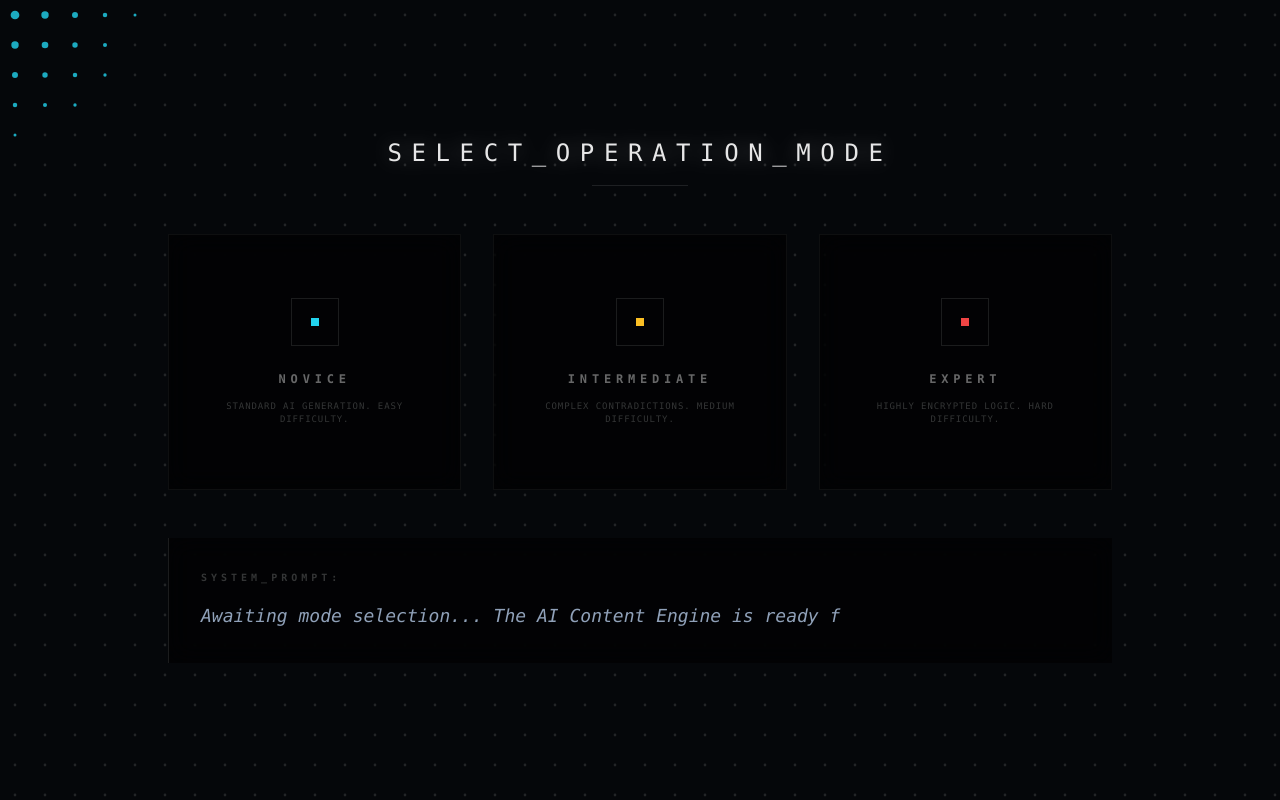
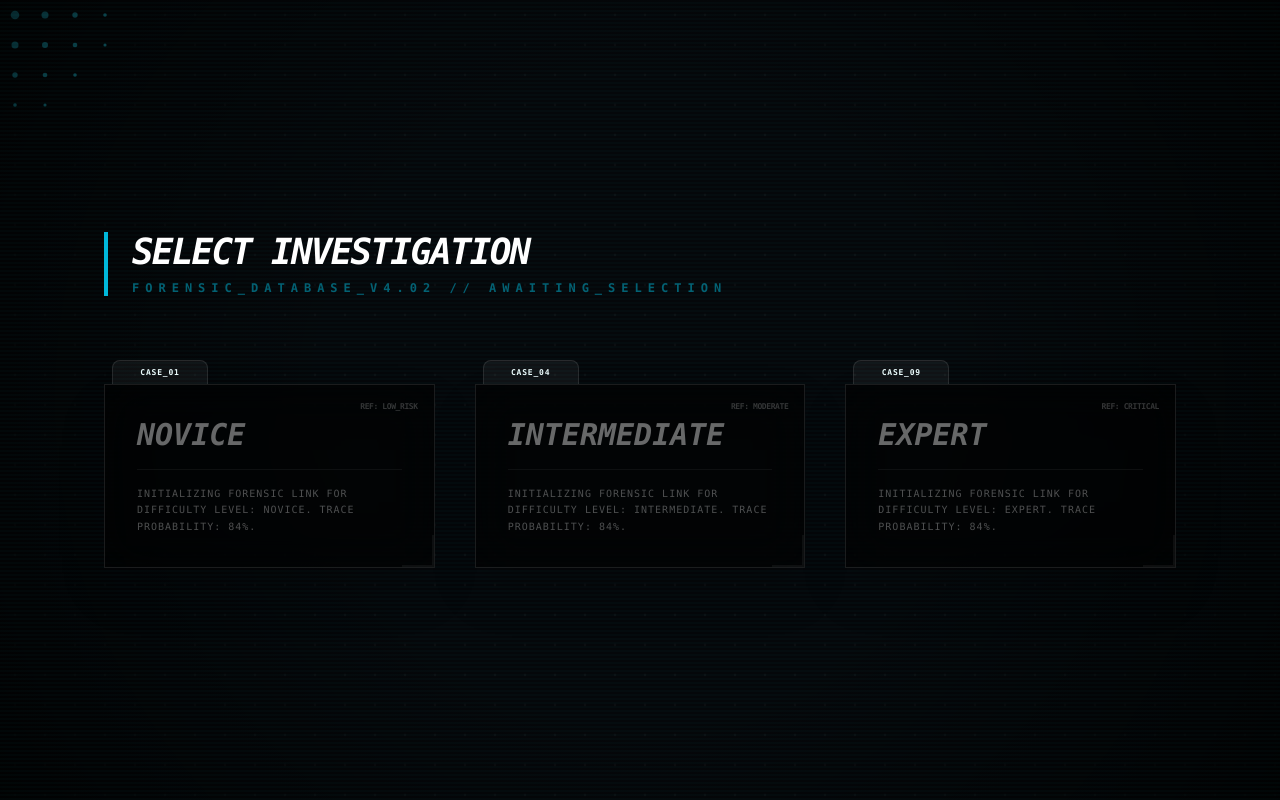
Before and after one commit to aviiii-exe/detective_game, a React app in the folder frontend/: page / in a window 1280 px wide. Built offline with nearby package versions, Linux system fonts and the light colour scheme; the HTML template or start-up script is replaced by a standard one.

Commit message:
revamped the UI

```diff
--- a/frontend/src/index.css
+++ b/frontend/src/index.css
@@ -4,9 +4,7 @@
   0% { transform: translateX(-100%); }
   100% { transform: translateX(100%); }
 }
-@theme {
-  --font-orbitron: "Orbitron", sans-serif;
-}
+
 
 :root {
   --color-frost: #00f2ff;
@@ -49,3 +47,37 @@ body {
   background-size: 40px 40px;
   animation: drift 60s linear infinite;
 }
+
+@import url('https://fonts.googleapis.com/css2?family=Special+Elite&display=swap');
+
+.font-typewriter {
+  font-family: 'Special Elite', typewriter, serif;
+}
+
+/* The "Detective Lens" Overlay */
+.vignette-overlay {
+  background: radial-gradient(circle, transparent 40%, rgba(0,0,0,0.8) 100%);
+  pointer-events: none;
+}
+
+/* Classic Scanlines */
+.scanline-effect {
+  background: linear-gradient(
+    to bottom,
+    transparent 50%,
+    rgba(0, 255, 255, 0.02) 50%
+  );
+  background-size: 100% 4px;
+  pointer-events: none;
+}
+
+@keyframes scan-beam {
+  0% { top: 0%; }
+  50% { top: 100%; }
+  100% { top: 0%; }
+}
+
+/* Ensure the background is truly black for that noir depth */
+body {
+  background-color: #05070a;
+}
--- a/frontend/src/pages/Home.tsx
+++ b/frontend/src/pages/Home.tsx
@@ -1,34 +1,75 @@
+import { Typewriter } from '../components/Typewriter';
+
 export default function Home() {
   return (
-    <div className="flex-1 flex flex-col items-center justify-center relative z-10 w-full h-full p-10 animate-out fade-out duration-[4000ms]">
-      <div className="flex flex-col items-center space-y-16">
+    <div className="flex-1 flex flex-col items-center justify-center relative z-10 w-full h-full p-10 animate-out fade-out duration-[4000ms] bg-[#05070a]">
 
-        {/* THE NEURAL EYE */}
-        <div className="relative w-64 h-64 flex items-center justify-center">
-          <div className="absolute inset-0 border border-cyan-500/20 rounded-full animate-pulse-ring" />
-          <div className="absolute inset-4 border border-cyan-400/10 rounded-full animate-[pulse-ring_5s_ease-in-out_infinite]" />
-          <div className="w-16 h-16 bg-cyan-500/10 rounded-full flex items-center justify-center backdrop-blur-md border border-cyan-400/40 shadow-[0_0_30px_rgba(6,182,212,0.3)] animate-float">
-            <div className="w-2 h-2 bg-cyan-400 rounded-full animate-pulse shadow-[0_0_10px_#22d3ee]" />
+      {/* 1. Grit Overlays for Atmosphere */}
+      <div className="absolute inset-0 vignette-overlay pointer-events-none" />
+      <div className="absolute inset-0 scanline-effect pointer-events-none opacity-40" />
+
+      <div className="flex flex-col items-center space-y-12 relative z-20">
+
+        {/* TOP CLASSIFIED HEADER */}
+        <div className="absolute top-[-100px] flex flex-col items-center space-y-2 opacity-30">
+          <span className="text-[8px] tracking-[1em] text-cyan-500 font-bold uppercase">
+            Federal_Bureau_of_Neural_Intelligence
+          </span>
+          <div className="h-px w-64 bg-gradient-to-r from-transparent via-cyan-500 to-transparent" />
+        </div>
+
+        {/* 2. THE BIOMETRIC SCANNER (The "Soul" Centerpiece) */}
+        <div className="relative w-48 h-64 border border-cyan-500/20 bg-cyan-500/5 p-4 flex flex-col items-center justify-center">
+          {/* Fingerprint / Scanner Icon Area */}
+          <div className="relative w-full h-full border border-cyan-500/10 flex items-center justify-center overflow-hidden">
+            {/* The Scanning Beam */}
+            <div className="absolute top-0 left-0 w-full h-[2px] bg-cyan-400 shadow-[0_0_15px_#22d3ee] animate-[scan-beam_2s_ease-in-out_infinite] z-30" />
+
+            {/* Silhouette / Grid Placeholder */}
+            <div className="opacity-20 flex flex-col items-center space-y-1">
+              {[...Array(8)].map((_, i) => (
+                <div key={i} className="flex space-x-1">
+                  {[...Array(5)].map((_, j) => (
+                    <div key={j} className="w-4 h-4 border border-cyan-500/20" />
+                  ))}
+                </div>
+              ))}
+            </div>
+
+            <div className="absolute inset-0 flex items-center justify-center">
+               <span className="text-[10px] text-cyan-500/40 font-bold animate-pulse uppercase tracking-widest">
+                 Analyzing...
+               </span>
+            </div>
+          </div>
+
+          {/* Status Label */}
+          <div className="mt-4 w-full flex justify-between items-center text-[8px] text-cyan-500/60 font-mono tracking-tighter uppercase">
+            <span>ID: UNKNOWN</span>
+            <span className="animate-pulse">TRACE_ACTIVE</span>
           </div>
         </div>
 
-        {/* UPDATED NAME */}
-        <div className="text-center space-y-6">
-          <h1 className="text-5xl md:text-6xl font-light tracking-[0.2em] text-white opacity-90 drop-shadow-[0_0_20px_rgba(6,182,212,0.5)] uppercase italic">
-            AI case detective game
+        {/* 3. THE NOIR TITLE */}
+        <div className="text-center space-y-4">
+          <h1 className="text-6xl font-black italic tracking-tighter text-white uppercase drop-shadow-[0_0_15px_rgba(255,255,255,0.1)]">
+            AI CASE <span className="text-cyan-500">DETECTIVE</span>
           </h1>
-          <div className="flex items-center justify-center space-x-4">
-             <div className="h-px w-12 bg-cyan-900/50" />
-             <p className="text-[10px] tracking-[0.8em] text-cyan-500 uppercase font-medium">
-               Initializing_Sequence
-             </p>
-             <div className="h-px w-12 bg-cyan-900/50" />
+
+          <div className="font-typewriter text-cyan-500/80 text-sm italic tracking-widest">
+            <Typewriter text="Establishing secure uplink to Case File: #GHOST-92..." delay={40} />
           </div>
         </div>
 
-        {/* VISUAL LOADING BAR (Replaces Button) */}
-        <div className="w-48 h-[1px] bg-cyan-900/30 relative overflow-hidden">
-          <div className="absolute inset-0 bg-cyan-500 animate-[loading-bar_4s_linear_infinite]" />
+        {/* BOTTOM LOADING BAR */}
+        <div className="w-64 space-y-2">
+          <div className="flex justify-between text-[7px] text-cyan-500/40 tracking-widest uppercase">
+            <span>Decrypting_Data</span>
+            <span>74%</span>
+          </div>
+          <div className="w-full h-[2px] bg-cyan-900/30 relative overflow-hidden">
+            <div className="absolute inset-0 bg-cyan-500 animate-[loading-bar_4s_linear_infinite]" />
+          </div>
         </div>
       </div>
     </div>
--- a/frontend/src/pages/Selection.tsx
+++ b/frontend/src/pages/Selection.tsx
@@ -1,62 +1,67 @@
-import { Typewriter } from '../components/Typewriter';
 import DotGrid from '../components/DotGrid';
 
 export default function Selection({ onGenerate }: { onGenerate: (m: string) => void }) {
   const modes = [
-    { id: 'NOVICE', color: '#22d3ee', desc: 'Standard AI generation. Easy difficulty.' },
-    { id: 'INTERMEDIATE', color: '#fbbf24', desc: 'Complex contradictions. Medium difficulty.' },
-    { id: 'EXPERT', color: '#ef4444', desc: 'Highly encrypted logic. Hard difficulty.' }
+    { id: 'NOVICE', code: 'CASE_01', color: '#22d3ee', difficulty: 'LOW_RISK' },
+    { id: 'INTERMEDIATE', code: 'CASE_04', color: '#fbbf24', difficulty: 'MODERATE' },
+    { id: 'EXPERT', code: 'CASE_09', color: '#ef4444', difficulty: 'CRITICAL' }
   ];
 
   return (
-    // The parent must be relative so the absolute DotGrid stays inside it
-    <div className="relative min-h-screen w-full flex items-center justify-center overflow-hidden">
+    <div className="relative min-h-screen w-full flex items-center justify-center overflow-hidden bg-[#05070a]">
+      <DotGrid proximity={120} baseColor="rgba(255, 255, 255, 0.03)" />
 
-      {/* THE GRID (Layer 0) */}
-      <DotGrid />
+      {/* Visual Grit Overlays */}
+      <div className="absolute inset-0 vignette-overlay z-10" />
+      <div className="absolute inset-0 scanline-effect z-10" />
 
-      {/* THE CONTENT (Layer 10) */}
-      <div className="relative z-10 flex flex-col items-center justify-center p-10 space-y-12 max-w-5xl w-full mx-auto animate-in fade-in duration-1000">
-
-        <div className="text-center space-y-4">
-          <h2 className="text-2xl font-light tracking-[0.4em] text-white/90 uppercase drop-shadow-[0_0_10px_rgba(255,255,255,0.3)]">
-            Select_Operation_Mode
+      <div className="relative z-20 w-full max-w-6xl p-10 space-y-16">
+        <div className="space-y-2 border-l-4 border-cyan-500 pl-6">
+          <h2 className="text-4xl font-black italic tracking-tighter text-white uppercase">
+            Select Investigation
           </h2>
-          <div className="w-24 h-px bg-white/10 mx-auto" />
+          <p className="text-xs tracking-[0.5em] text-cyan-500/50 font-bold uppercase">
+            Forensic_Database_v4.02 // Awaiting_Selection
+          </p>
         </div>
 
-        <div className="grid grid-cols-3 gap-8 w-full">
+        <div className="grid grid-cols-3 gap-10">
           {modes.map((mode) => (
             <button
               key={mode.id}
               onClick={() => onGenerate(mode.id)}
-              style={{ '--mode-glow': mode.color } as React.CSSProperties}
-              className="h-64 border border-white/5 bg-black/60 backdrop-blur-md transition-all duration-500 flex flex-col items-center justify-center group p-8 text-center relative overflow-hidden hover:border-[var(--mode-glow)] hover:shadow-[0_0_30px_rgba(0,0,0,0.5),0_0_20px_var(--mode-glow)]"
+              style={{ '--case-color': mode.color } as React.CSSProperties}
+              className="group relative flex flex-col text-left transition-all duration-500 hover:-translate-y-2"
             >
-              <div
-                className="absolute inset-0 translate-y-full group-hover:translate-y-0 transition-transform duration-500 ease-out opacity-10"
-                style={{ backgroundColor: mode.color }}
-              />
-
-              <div className="w-12 h-12 border border-white/10 mb-6 group-hover:rotate-45 transition-all duration-500 flex items-center justify-center relative z-20 group-hover:border-[var(--mode-glow)]">
-                <div className="w-2 h-2" style={{ backgroundColor: mode.color }} />
+              {/* Folder Tab Effect */}
+              <div className="w-24 h-6 bg-white/5 border-t border-x border-white/10 rounded-t-lg ml-2 transition-colors group-hover:bg-[var(--case-color)] group-hover:text-black flex items-center justify-center">
+                <span className="text-[8px] font-bold tracking-widest">{mode.code}</span>
               </div>
 
-              <span className="text-[12px] tracking-[0.4em] font-bold text-white/40 group-hover:text-white relative z-20 mb-3 transition-colors uppercase">
-                {mode.id}
-              </span>
-              <p className="text-[9px] text-white/20 uppercase tracking-widest relative z-20 group-hover:text-white/60">
-                {mode.desc}
-              </p>
+              <div className="bg-black/60 backdrop-blur-xl border border-white/10 p-8 shadow-2xl relative overflow-hidden group-hover:border-[var(--case-color)]/50">
+                {/* ID Tag */}
+                <span className="absolute top-4 right-4 text-[8px] font-bold text-white/20 tracking-tighter uppercase">
+                  Ref: {mode.difficulty}
+                </span>
+
+                <h3 className="text-3xl font-black italic text-white/40 group-hover:text-white transition-colors mb-4">
+                  {mode.id}
+                </h3>
+
+                <div className="h-px w-full bg-white/5 mb-4 group-hover:bg-[var(--case-color)]/20" />
+
+                <p className="text-[10px] text-white/30 uppercase tracking-widest leading-relaxed">
+                  Initializing forensic link for difficulty level: {mode.id}. Trace probability: 84%.
+                </p>
+
+                {/* Corner Accent */}
+                <div className="absolute bottom-0 right-0 w-8 h-8 border-b-2 border-r-2 border-white/5 group-hover:border-[var(--case-color)] transition-colors" />
+              </div>
+
+              {/* Hover Glow */}
+              <div className="absolute inset-0 -z-10 bg-[var(--case-color)]/0 blur-3xl transition-all duration-500 group-hover:bg-[var(--case-color)]/10" />
             </button>
           ))}
-        </div>
-
-        <div className="w-full p-8 bg-black/60 border-l border-white/10 backdrop-blur-md relative z-10">
-          <p className="text-[10px] text-white/20 mb-4 font-bold tracking-[0.4em] uppercase">System_Prompt:</p>
-          <div className="text-lg italic text-slate-400">
-            <Typewriter text="Awaiting mode selection... The AI Content Engine is ready for uplink." />
-          </div>
         </div>
       </div>
     </div>
```
